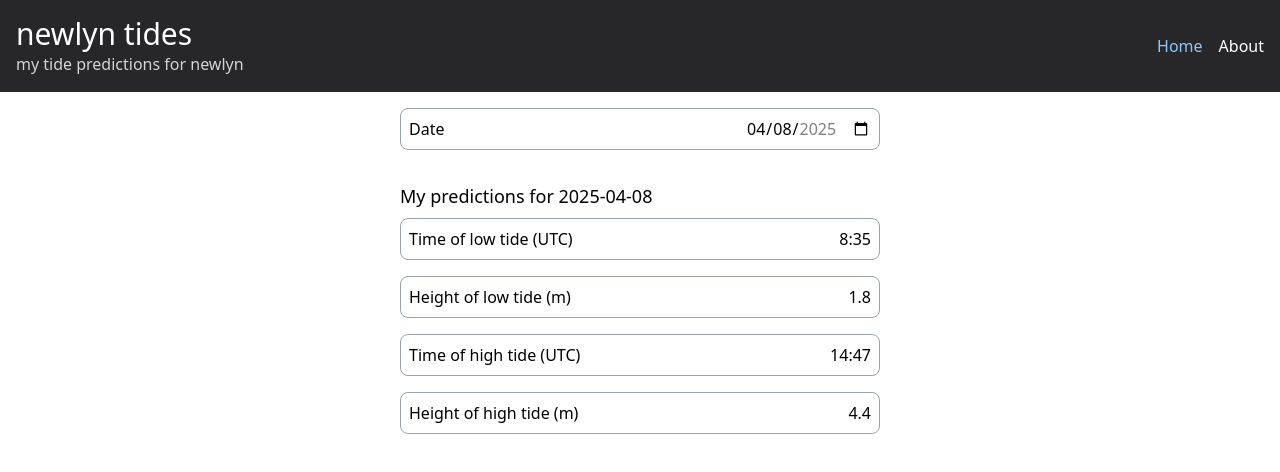
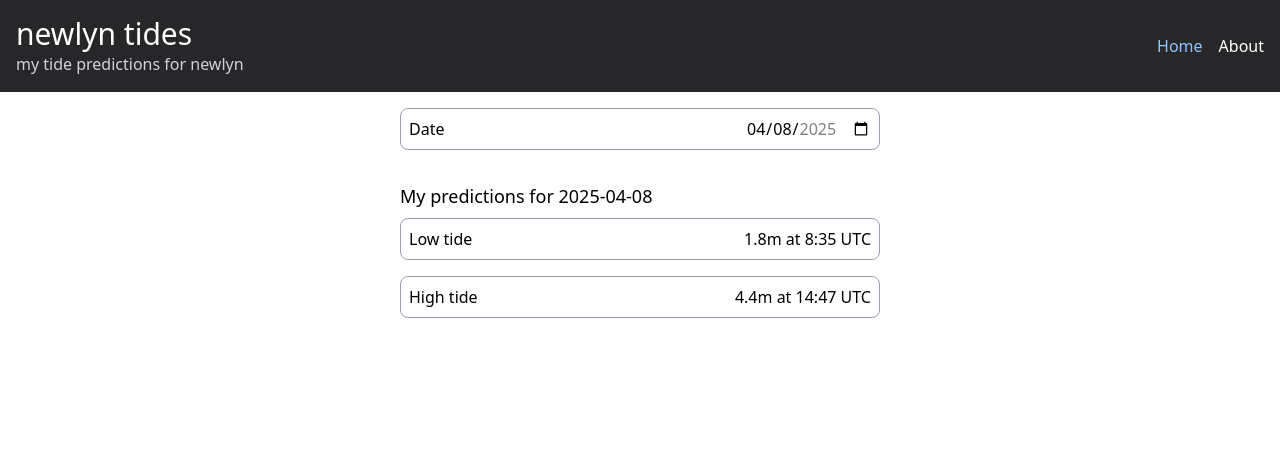
Before and after one commit to zakkbob/newlyn-tides, a SvelteKit app: page / in a window 1280 px wide. Shown: the top 472 px of the page. Built offline with nearby package versions, Linux system fonts and the light colour scheme.

Commit message:
tidy up predictions ui

```diff
--- a/src/routes/+page.svelte
+++ b/src/routes/+page.svelte
@@ -302,27 +302,15 @@
 		<div
 			class="mt-2 flex w-full flex-row items-center justify-between gap-2 rounded-lg border border-gray-400 p-2"
 		>
-			<div>Time of low tide (UTC)</div>
-			<div>{low_time}</div>
-		</div>
-		<div
-			class="mt-4 flex w-full flex-row items-center justify-between gap-2 rounded-lg border border-gray-400 p-2"
-		>
-			<div>Height of low tide (m)</div>
-			<div>{low_tide_height}</div>
+			<div>Low tide</div>
+			<div>{low_tide_height}m at {low_time} UTC</div>
 		</div>
 
 		<div
 			class="mt-4 flex w-full flex-row items-center justify-between gap-2 rounded-lg border border-gray-400 p-2"
 		>
-			<div>Time of high tide (UTC)</div>
-			<div>{high_time}</div>
-		</div>
-		<div
-			class="mt-4 flex w-full flex-row items-center justify-between gap-2 rounded-lg border border-gray-400 p-2"
-		>
-			<div>Height of high tide (m)</div>
-			<div>{high_tide_height}</div>
+			<div>High tide</div>
+			<div>{high_tide_height}m at {high_time} UTC</div>
 		</div>
 	{/if}
 </div>
```
